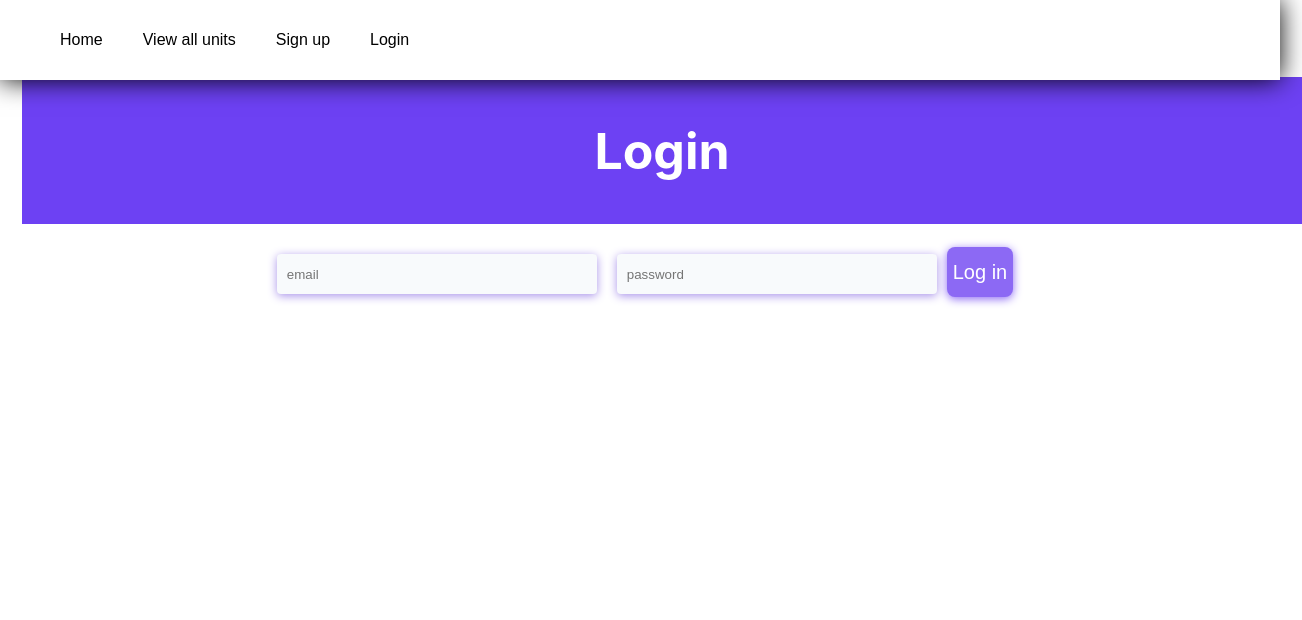
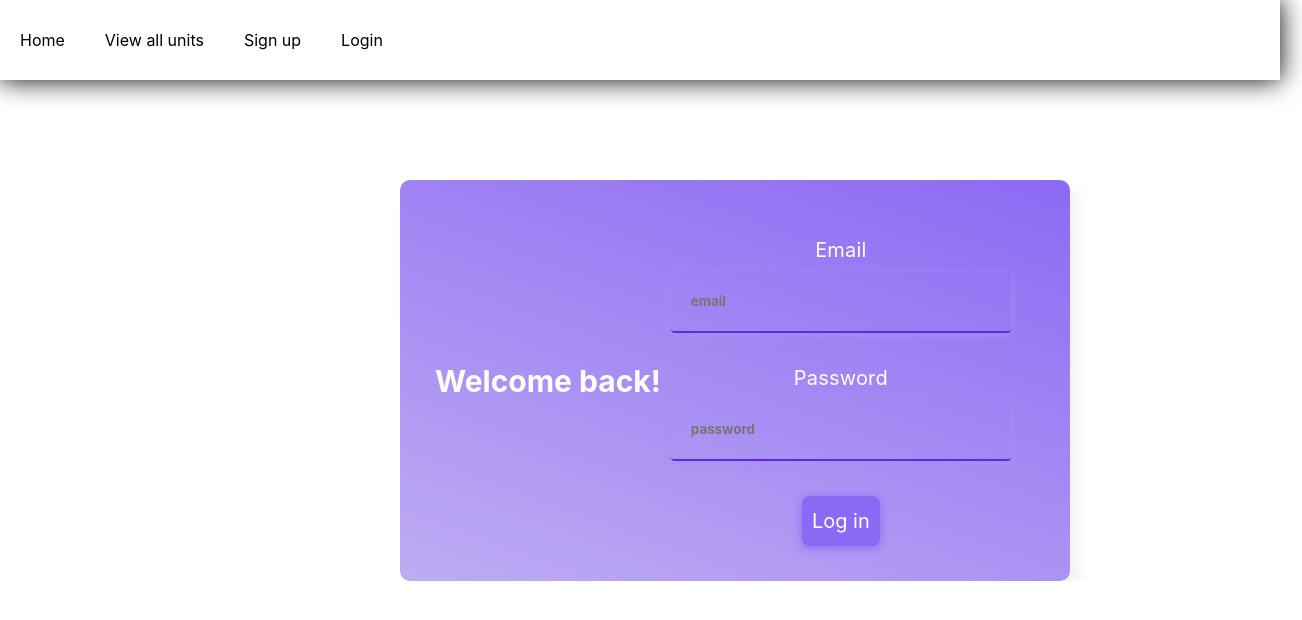
Before and after one commit to zaramarks1/TaskBnB_client, a React (Create React App) app: page /login in a window 1280 px wide. Shown: the top 620 px of the page, 1302 px wide, since content can reach past the window. Built offline with nearby package versions, Linux system fonts and the light colour scheme.

Commit message:
css config

```diff
--- /dev/null
+++ b/src/css/auth.css
@@ -0,0 +1,98 @@
+*{
+    margin: 0;
+    padding: 0;
+    font-family: 'Inter', sans-serif;
+}
+
+
+.authDiv{
+    padding: 35px;
+    color: white;
+    background: linear-gradient(20deg,#beacf3, #8C69F4);
+    border-radius: 10px;
+    box-shadow: 10px 10px 15px rgba(0,0,0,0.05);
+    /* top: 50%; */
+    left: 400px;
+    /* margin: -15% 0 25% 25%; */
+    margin-top: 100px;
+    align-items: center;
+    /* position: absolute; */
+    display: flex;
+    position:block;
+    width: 600px;
+    /* display:block; */
+    /* flex-flow: column wrap; */
+}
+
+.txt_field{
+    margin-top: 25px;
+    margin-bottom: 25px;
+}
+
+.txt_field label{
+    font-style: normal;
+    font-weight: 400;
+    font-size: 20px;
+    line-height: 20px;
+    letter-spacing: 0.01em;
+    text-align: left !important;
+    /* display:block; */
+}
+
+.txt_field input{
+    font-style: normal;
+    border: none !important;
+	border-bottom: 2px solid #5b28f5 !important;
+	background: none !important;
+    background-color: none !important;
+	font-weight: 700;
+    box-shadow:0px;
+    display: block !important;
+}
+
+.txt_field input:active,
+.txt_field input:focus,
+.txt_field input:hover {
+	outline: none;
+    background: none;
+    background-color: none;
+	border-bottom-color: #6A679E;
+}
+
+
+/* .txt_field span::before{
+    content: '';
+    position: absolute;
+    top: 40px;
+    left: 0;
+    width: 0%;
+    height: 2px;
+    background: #8C69F4;
+    transition: .5s;
+} */
+/* form .txt_field{
+    position: relative;
+    border-bottom: 2px solid white;
+    margin: 30px 0;
+}
+
+.txt_field input{
+    width: 100%;
+    padding: 0 5px;
+    height: 40px;
+    font-size: 14px;
+    border: none;
+    background: none;
+    outline: none;
+}
+
+.txt_field label{
+    position: absolute;
+    top: 50%;
+    left: 5px;
+    color: white;
+    transform: translateY(-50%);
+    font-size: 16px;
+    pointer-events: none;
+    transition: .5s;
+} */
--- a/src/css/navbar.css
+++ b/src/css/navbar.css
@@ -3,12 +3,11 @@ header img {
     margin-left: 40px;
 }
 body {
-    height: 125vh;
+    /* height: 125px; */
     /* background-image: url('https://codetheweb.blog/assets/img/posts/style-a-navigation-bar-css/background.jpg'); */
-    background-size: cover;
     font-family: sans-serif;
-    margin-top: 55px;
-    padding: 30px;
+    margin-top: 80px;
+    /* padding: 30px; */
 }
 
 main {
--- a/src/css/pages.css
+++ b/src/css/pages.css
@@ -14,6 +14,12 @@
     transition-duration: .4s;
     margin: 20px;
 
+  }
+
+  div{
+    position: relative;
+    overflow: scroll;
+    /* align-items: center; */
   }
 
   .aStyle:hover{
@@ -43,7 +49,7 @@
     font-style: normal;
     font-size: 30px;
     line-height: 20px;
-    color:#8C69F4;
+    color:white;
   }
 
   h3{
@@ -64,6 +70,7 @@
     font-size: 20px;
     line-height: 20px;
     border-width: 0;
+    padding: 10px;
     color: white;
     transition-duration: 0.3s;
 
@@ -83,39 +90,41 @@
     line-height: 20px;
     letter-spacing: 0.01em;
     display:block;
+    text-align: center;
+    color: black;
   }
 
   input {
     width: 300px;
     height: 20px;
     border-radius: 4px;
-    border: 0;
-    background-color: #F8FAFC;
-    padding: 10px;
+    border: 1;
+    border-color: #6D41F3;
+    background-color:none;
+    padding: 20px;
     box-shadow: 0 2px 10px #a892ea;
     margin: 10px;
-
+    /* display: block; */
   }
 
   .divTitle{
-    padding: 30px;
-    background-color:#6D41F3;
-    width: 100%;
+    /* position: relative;  */
+    height: 120px;
+    display:block;
+    /* position: fixed; */
+    background-color: #6D41F3;
     text-align: center;
-    margin: -8px;
-    margin-bottom: 20px;
   }
 
   .divDisplay{
-    padding: 30px;
-    align-content: center;
-    text-align: center;
-    margin-top: 20px;
-    margin-bottom: 20px;
-    border-radius: 2px;
-    border-color: #6D41F3;
-    font-size: 20px;
-
+    padding: 35px;
+    color: white;
+    border-radius: 10px;
+    align-items: center;
+    position:relative;
+    display:block;
+    height: 500px;
+    /* background-color: #8C69F4; */
   }
 
   .title{
@@ -124,8 +133,8 @@
     font-style: normal;
     font-size: 50px;
     line-height: 20px;
-
-
+    margin-top: 50px;
+    top:50%;
   }
 
   .list{
@@ -142,6 +151,7 @@
     box-shadow: 0px 0px 7px 2px rgba(72, 15, 77, 0.217);
     list-style: none;
   }
+
 
   .list:hover{
     background-color: #daccf9;
--- a/src/pages/Login.jsx
+++ b/src/pages/Login.jsx
@@ -2,6 +2,7 @@ import React, { useState } from "react";
 import { useNavigate } from "react-router-dom";
 import authService from "../service/auth.service";
 import Title from "./Title";
+import '../css/auth.css';
 
 const Login = () => {
   const [email, setEmail] = useState("");
@@ -32,22 +33,34 @@ const Login = () => {
   return (
     <>
 
-    <Title title = "Login"/>
+    {/* <Title title = "Login"/> */}
 
-    <div>
+    <div className="authDiv">
+      <h2>Welcome back! </h2>
       <form onSubmit={handleLogin}>
+        <div className="txt_field">
+        <label>Email</label>
         <input
           type="text"
           placeholder="email"
           value={email}
           onChange={(e) => setEmail(e.target.value)}
         />
+         <span></span>
+
+        </div>
+
+        <div className="txt_field">
+        <label>Password</label>
         <input
           type="password"
           placeholder="password"
           value={password}
           onChange={(e) => setPassword(e.target.value)}
         />
+        <span></span>
+
+        </div>
         <button type="submit">Log in</button>
       </form>
       <h3 className="error">{message ? <p>{message}</p> : null}</h3>
--- a/src/pages/Register.jsx
+++ b/src/pages/Register.jsx
@@ -2,6 +2,7 @@ import React, { useState } from "react";
 import authService from "../service/auth.service";
 import { useNavigate } from "react-router-dom";
 import Title from "./Title";
+import '../css/auth.css';
 
 const Register = () => {
   const [firstname, setFirstname] = useState("");
@@ -37,38 +38,52 @@ const Register = () => {
   };
 
   return (
-    <div>
-       <Title title = "Sign Up"/>
+    <>
+    <div className="authDiv">
+       {/* <Title title = "Sign Up"/> */}
+       <h2>Sign Up!</h2>
       <form onSubmit={handleSignup}>
-
+      <div className="txt_field">
+      {/* <label>First Name</label> */}
         <input
           type="text"
           placeholder="firstname"
           value={firstname}
           onChange={(e) => setFirstname(e.target.value)}
         />
+        </div>
+        <div className="txt_field">
+        {/* <label>Last Name</label> */}
         <input
           type="text"
           placeholder="lastname"
           value={lastname}
           onChange={(e) => setLastname(e.target.value)}
         />
+         </div>
+        <div className="txt_field">
+         {/* <label>Email</label> */}
         <input
           type="text"
           placeholder="email"
           value={email}
           onChange={(e) => setEmail(e.target.value)}
         />
+         </div>
+        <div className="txt_field">
+        {/* <label>Password</label> */}
         <input
           type="password"
           placeholder="password"
           value={password}
           onChange={(e) => setPassword(e.target.value)}
         />
+         </div>
         <button type="submit">Sign up</button>
       </form>
-      <h3 className="error">{message ? <p>{message}</p> : null}</h3>
     </div>
+     <h3 className="error">{message ? <p>{message}</p> : null}</h3>
+     </>
   );
 };
 
```
